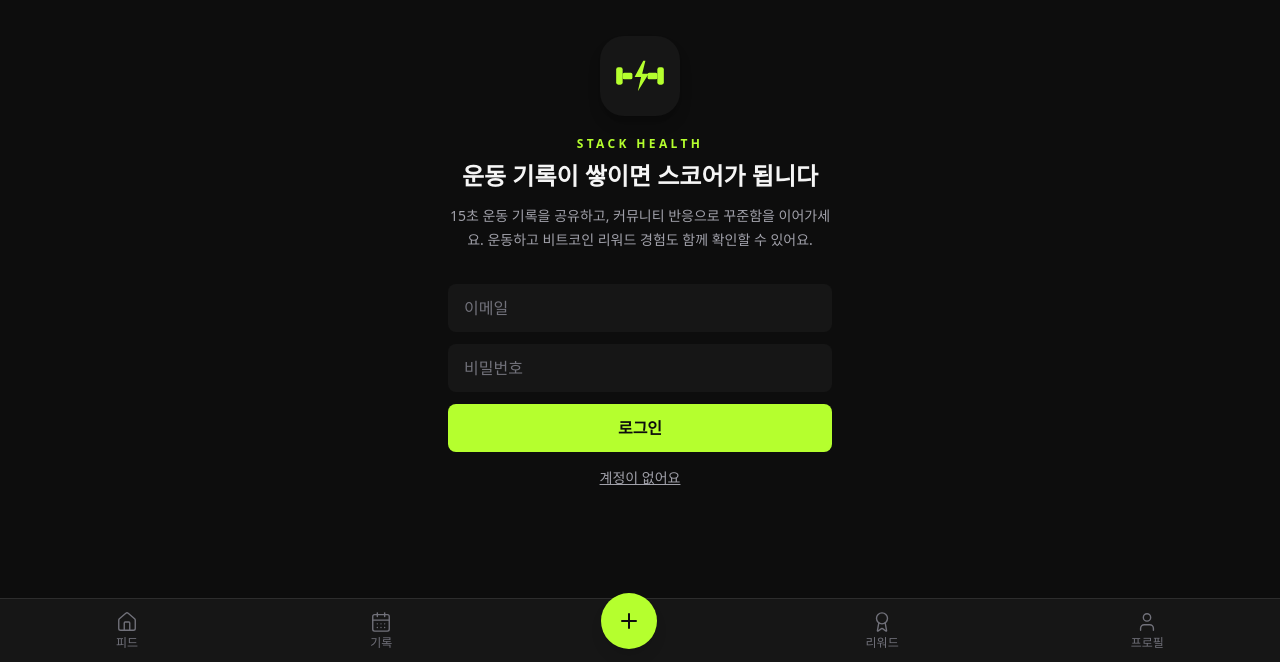
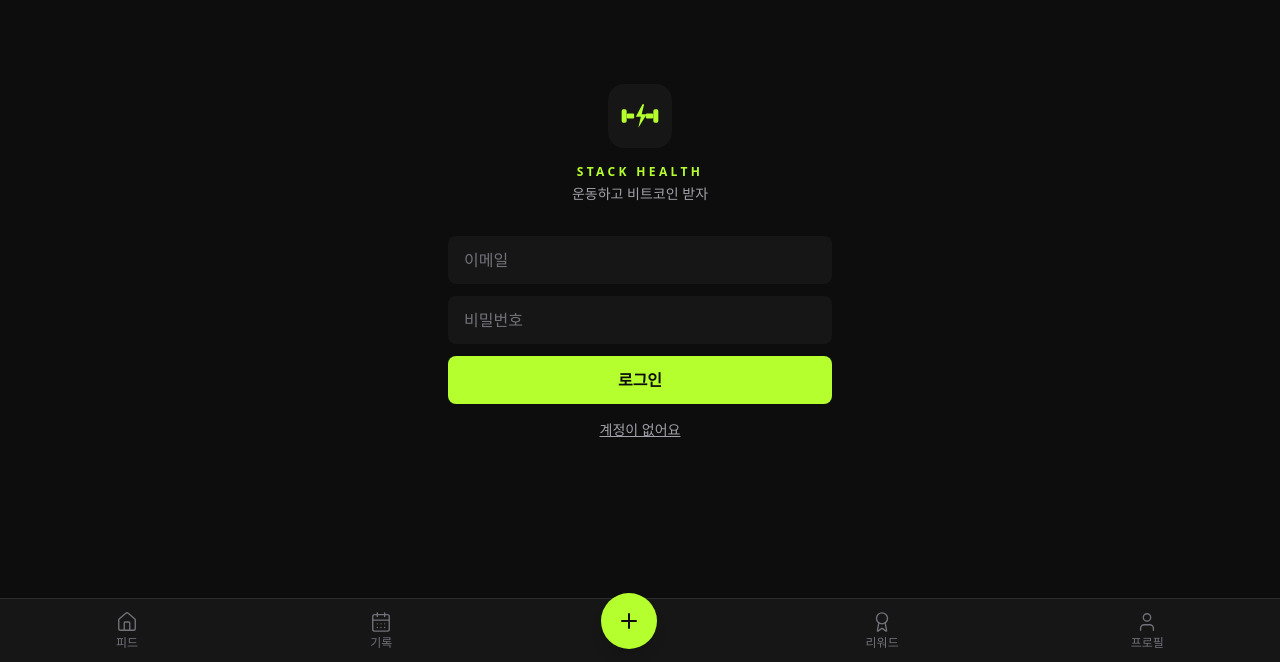
Before and after one commit to onebitebitcoin/stack-health, a React (Vite) app in the folder frontend/: page /login in a window 1280 px wide. Shown: the part 138-800 px from the top of the page. Built offline with nearby package versions, Linux system fonts and the light colour scheme.

Commit message:
design: 로그인 페이지 문구 단순화 (v0.7.8)

```diff
--- a/frontend/src/pages/LoginPage.tsx
+++ b/frontend/src/pages/LoginPage.tsx
@@ -47,19 +47,13 @@ export default function LoginPage() {
 
   return (
     <div className="flex min-h-screen flex-col items-center justify-center bg-theme-page px-6">
-      <div className="mb-5 flex h-20 w-20 items-center justify-center rounded-3xl bg-theme-surface text-accent shadow-lg shadow-black/20">
-        <LogoMark aria-label="Stack Health 로고" role="img" size={52} />
+      <div className="mb-4 flex h-16 w-16 items-center justify-center rounded-2xl bg-theme-surface text-accent">
+        <LogoMark aria-label="Stack Health 로고" role="img" size={40} />
       </div>
-      <p className="mb-2 text-xs font-bold tracking-[0.28em] text-accent uppercase">
+      <p className="mb-1 text-xs font-bold tracking-[0.28em] text-accent uppercase">
         Stack Health
       </p>
-      <h1 className="text-center text-2xl font-black text-theme-primary">
-        운동 기록이 쌓이면 스코어가 됩니다
-      </h1>
-      <p className="mb-8 mt-3 max-w-sm text-center text-sm leading-6 text-theme-muted">
-        15초 운동 기록을 공유하고, 커뮤니티 반응으로 꾸준함을 이어가세요.
-        운동하고 비트코인 리워드 경험도 함께 확인할 수 있어요.
-      </p>
+      <p className="mb-8 text-sm text-theme-muted">운동하고 비트코인 받자</p>
 
       <form onSubmit={handleSubmit} className="w-full max-w-sm space-y-3">
         <input
```
Also changed, not shown: 1 other file (tests, documents, lock files or other folders).
